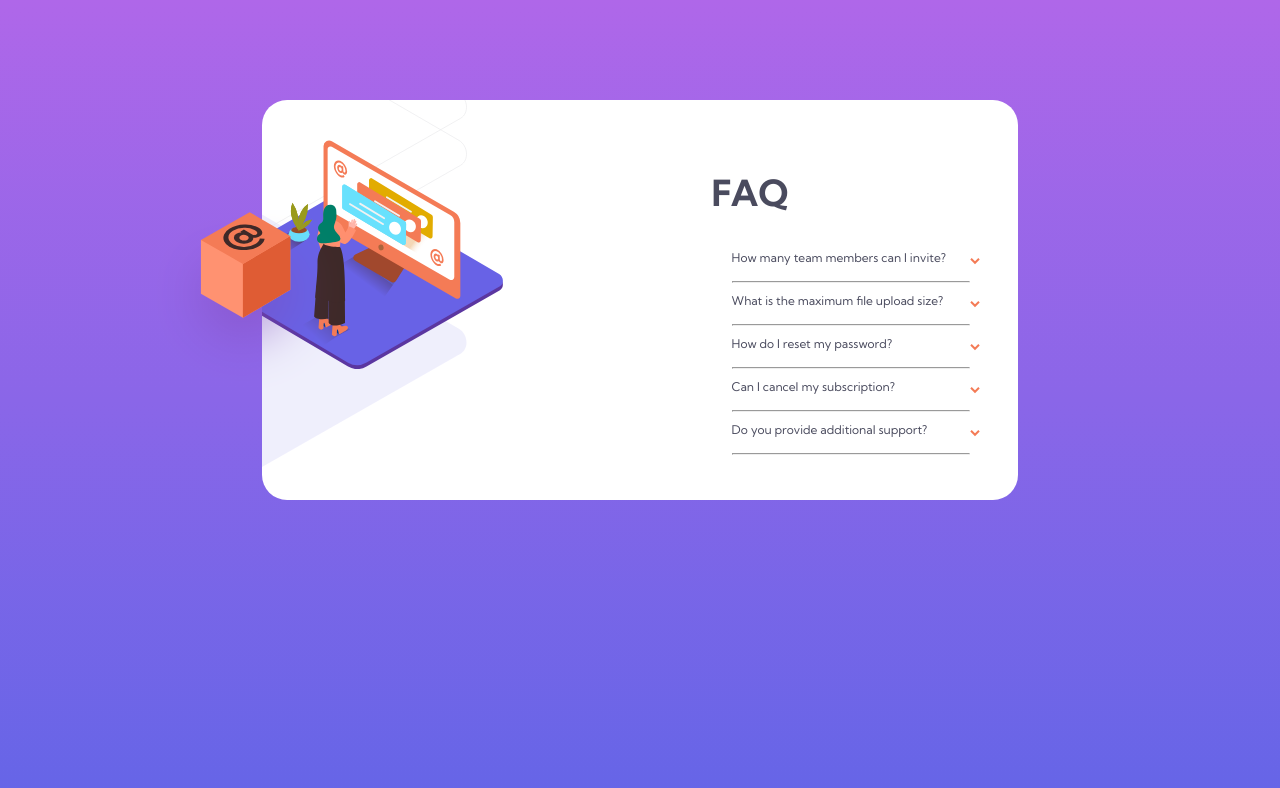
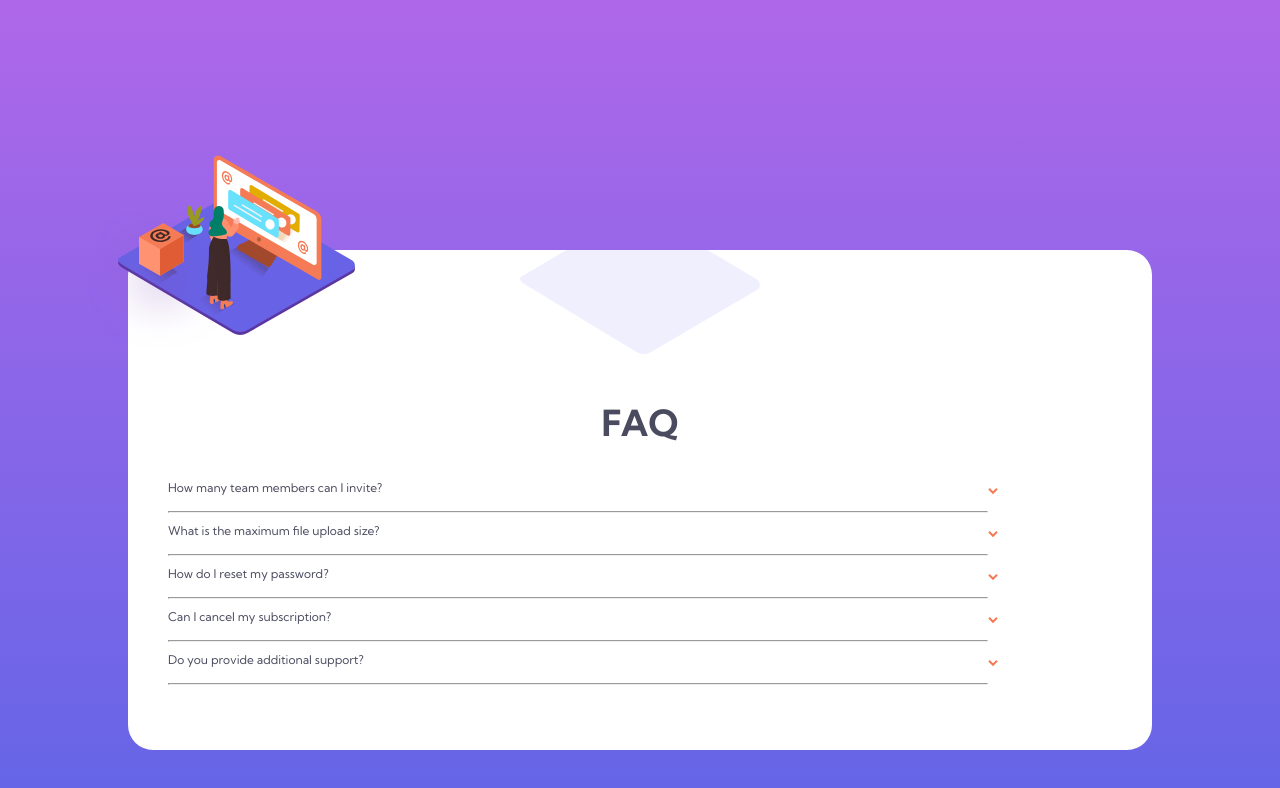
Before and after one commit to BlackTech718/faq-accordion-card, a plain HTML site: page index.html in a window 1280 px wide. Drawn offline with Linux system fonts and the light colour scheme.

Commit message:
what_happened_to_that_boy

```diff
--- a/styles/styles.scss
+++ b/styles/styles.scss
@@ -132,7 +132,10 @@ body{
                 display:block;
             }
             .arrow{
-                transform: rotate(180deg);
+                transform:rotate(180deg);
+            }
+            .question_1{
+                font-weight:700;
             }
 
 
@@ -147,57 +150,7 @@ body{
 
 
 @media(min-width: 500px){
-    body{
-        padding:100px;
-        .logo_block{
-            display:block;
-        }
-    }
-    #container{
-        grid-template-columns: 60% 40%;
-        background-image: url(/images/bg-pattern-desktop.svg);
-        background-size: 80%;
-        background-position: -400px -180px;
-        max-width: 70%;
-        height: 400px;
-        overflow: hidden;
-        position: relative;
-        .rightcontent{
-            grid-column: 2/3;
-            grid-row: 1/4;
-            overflow: hidden;
-            padding:0px;
-            h2{
-                text-align: left;
-                padding-top:50px;
-            }
-        }
-        .top_logo{
-            grid-column:1/2;
-            grid-row: 2/5;
-            content: url(/images/illustration-woman-online-desktop.svg);
-            position: absolute;
-            max-width:70%;
-            left:-80px;
-            top:-100px;
 
-        }
-        // .logo_block{
-        //     z-index: 1;
-        //     position: absolute;
-        //     top:0px;
-        //     left:-100px
-        // }
-        .qa_block{
-            max-width: 100%;
-        }
-    }
-    .logo_block{
-        z-index: 1;
-        position: absolute;
-        top:210px;
-        left:150px
-    }
 
 
 }
```
Also changed, not shown: styles/styles.css, 1 other file.
